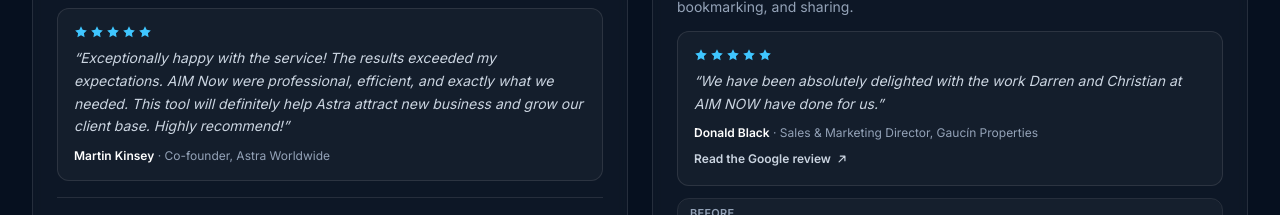
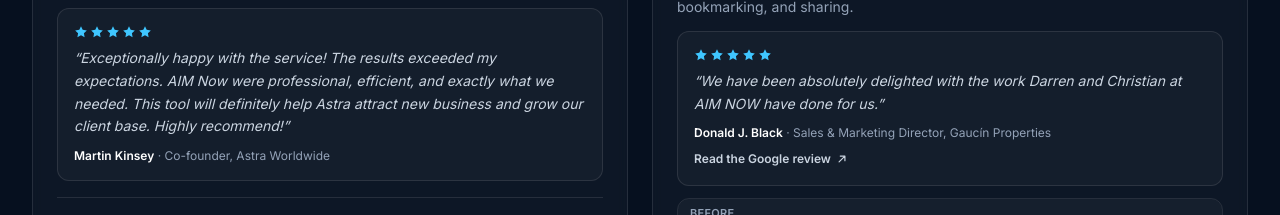
Before and after one commit to darrentang-ai/aimnow, a React (Vite) app: page / in a window 1280 px wide. Shown: the part 4020-4235 px from the top of the page. Built offline with nearby package versions, Linux system fonts and the light colour scheme.

Commit message:
Update Gaucín reviewer name to Donald J. Black

```diff
--- a/src/components/Projects.jsx
+++ b/src/components/Projects.jsx
@@ -50,7 +50,7 @@ const companies = [
           rating: 5,
           quote:
             'We have been absolutely delighted with the work Darren and Christian at AIM NOW have done for us.',
-          author: 'Donald Black',
+          author: 'Donald J. Black',
           role: 'Sales & Marketing Director, Gaucín Properties',
           href: 'https://maps.app.goo.gl/ZotHBNWRR9DGB56e8',
         },
```
